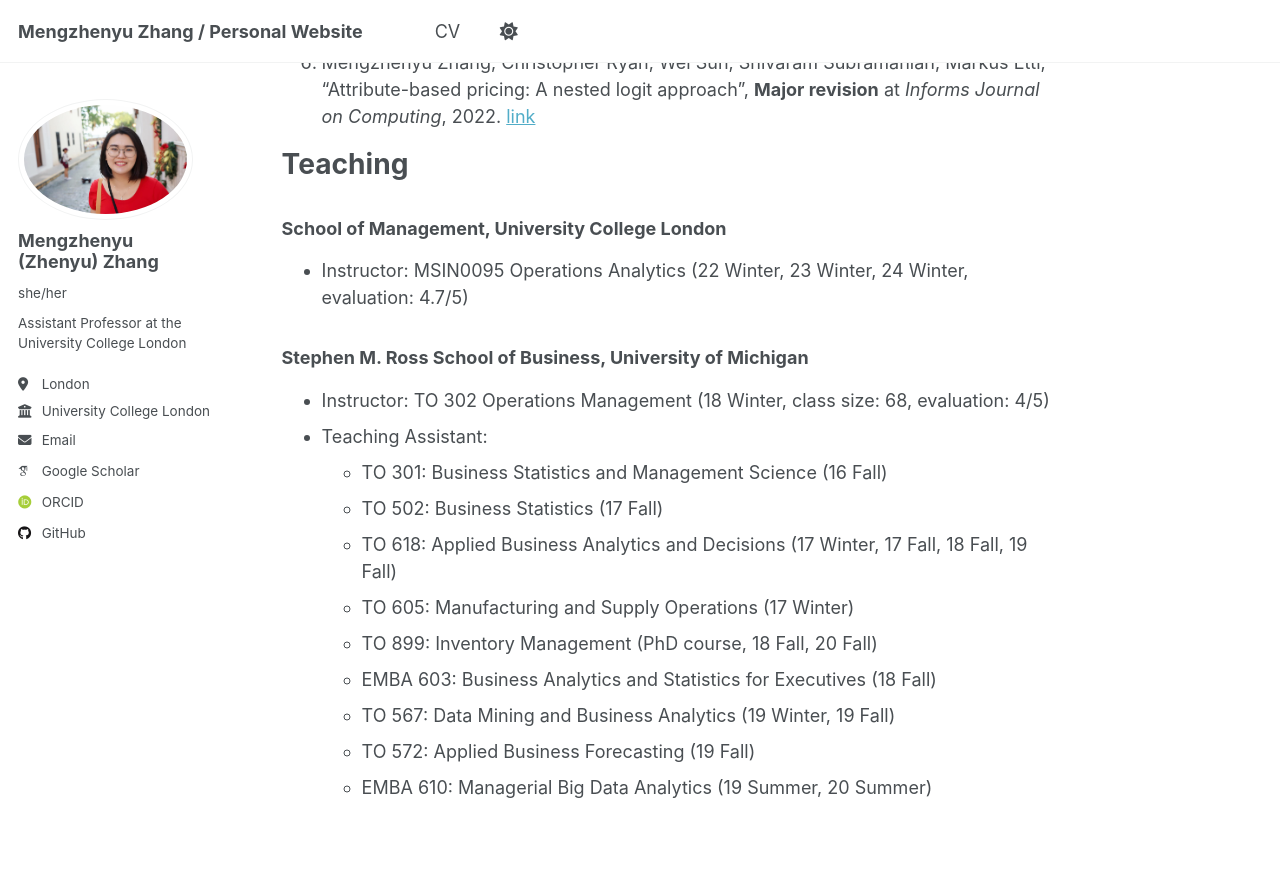
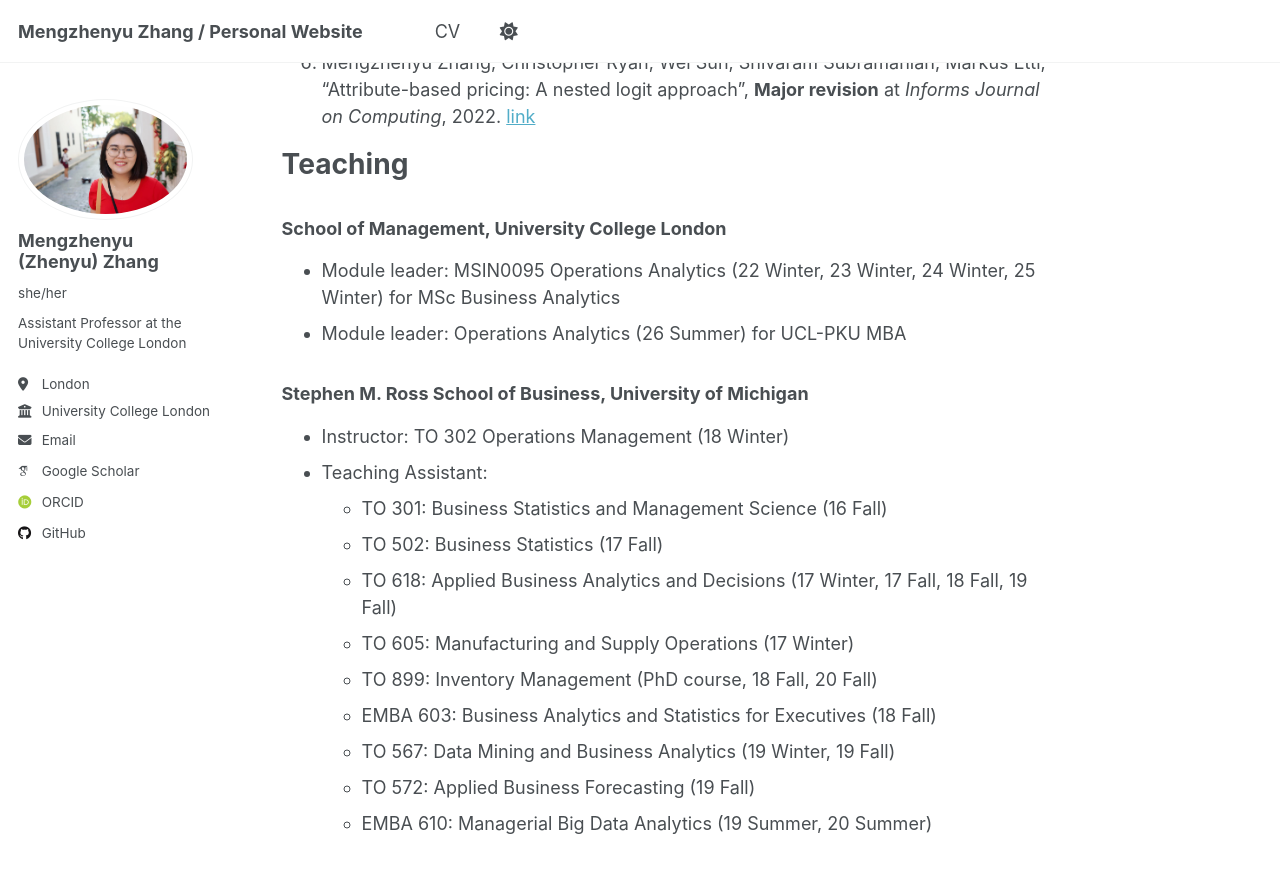
Before and after one commit to mengzhenyuzhang/mengzhenyuzhang.github.io, a Jekyll site: the page built from _pages/about.md, in a window 1280 px wide and 900 px high, scrolled down 1092 px. Shown: the top 873 px of the window. Built offline with Jekyll 4.4.1, drawn with Linux system fonts in a browser that asks for light colours; some web fonts are replaced; a script that is not in the unit is left out.

Commit message:
Update teaching roles and evaluations in about.md

```diff
--- a/_pages/about.md
+++ b/_pages/about.md
@@ -34,10 +34,11 @@ Working papers
 Teaching
 ======
 ### School of Management, University College London
-- Instructor: MSIN0095 Operations Analytics (22 Winter, 23 Winter, 24 Winter, evaluation: 4.7/5)
+- Module leader: MSIN0095 Operations Analytics (22 Winter, 23 Winter, 24 Winter, 25 Winter) for MSc Business Analytics
+- Module leader: Operations Analytics (26 Summer) for UCL-PKU MBA
 
 ### Stephen M. Ross School of Business, University of Michigan
-- Instructor: TO 302 Operations Management (18 Winter, class size: 68, evaluation: 4/5)
+- Instructor: TO 302 Operations Management (18 Winter)
 - Teaching Assistant:
   * TO 301: Business Statistics and Management Science (16 Fall)
   * TO 502: Business Statistics (17 Fall)
```
